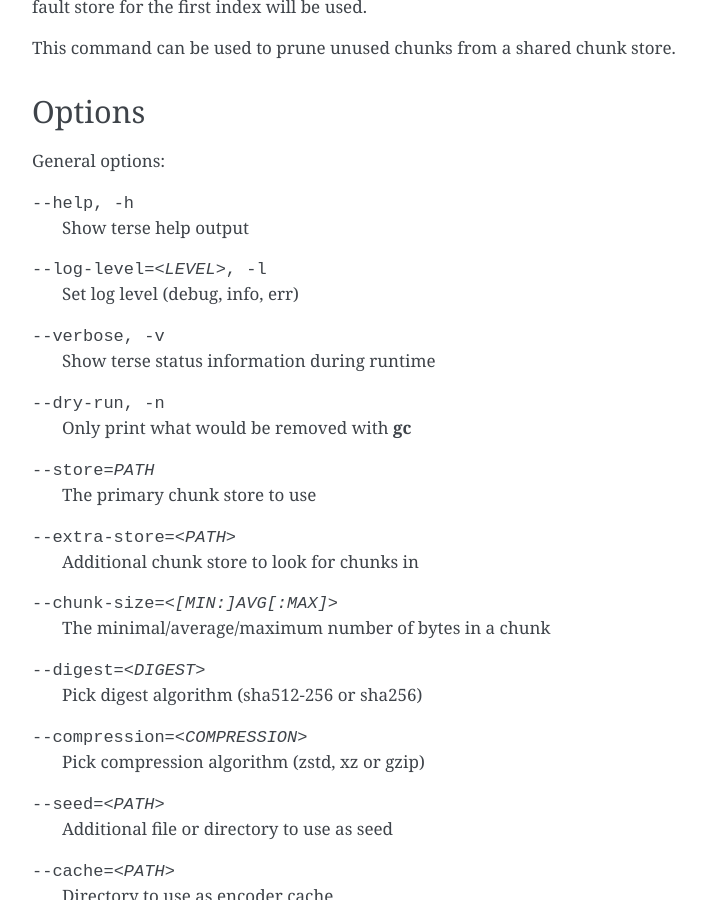
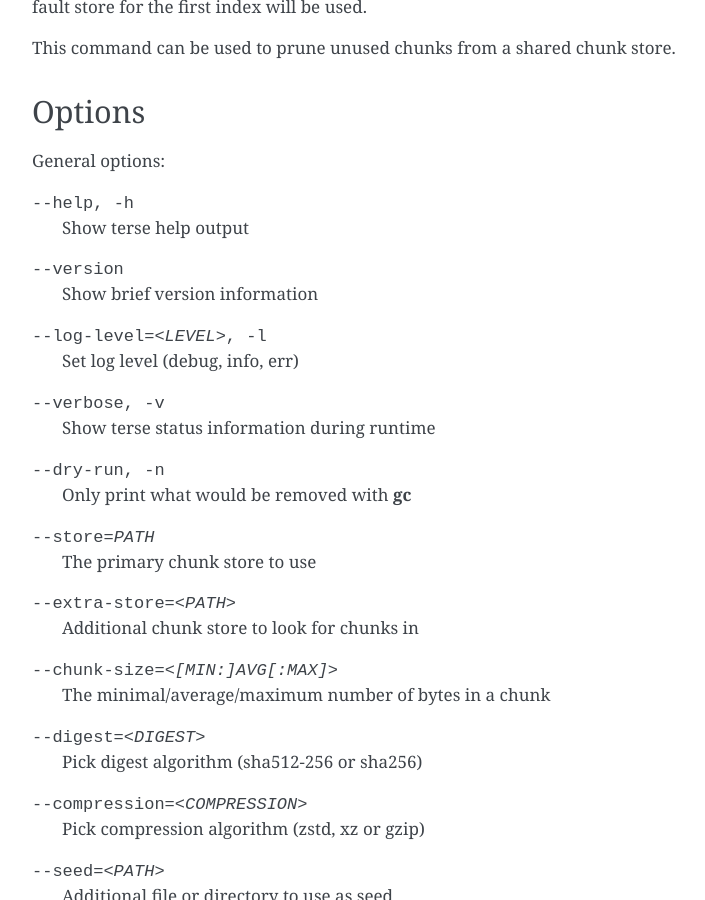
Before and after one commit to systemd/casync, a Sphinx documentation site: the page built from doc/casync.rst, in a window 1280 px wide and 900 px high, scrolled down 3092 px. Shown: the whole window, without its empty margins (388-1093 px from the left). Built offline with Sphinx 7.4.7, drawn with Linux system fonts in a browser that asks for light colours.

Commit message:
man: add a line for --version option
Signed-off-by: Arnaud Rebillout <arnaud.rebillout@collabora.com>

```diff
--- a/doc/casync.rst
+++ b/doc/casync.rst
@@ -151,6 +151,7 @@ Options
 General options:
 
 --help, -h                      Show terse help output
+--version                       Show brief version information
 --log-level=<LEVEL>, -l         Set log level (debug, info, err)
 --verbose, -v                   Show terse status information during runtime
 --dry-run, -n                   Only print what would be removed with **gc**
```
